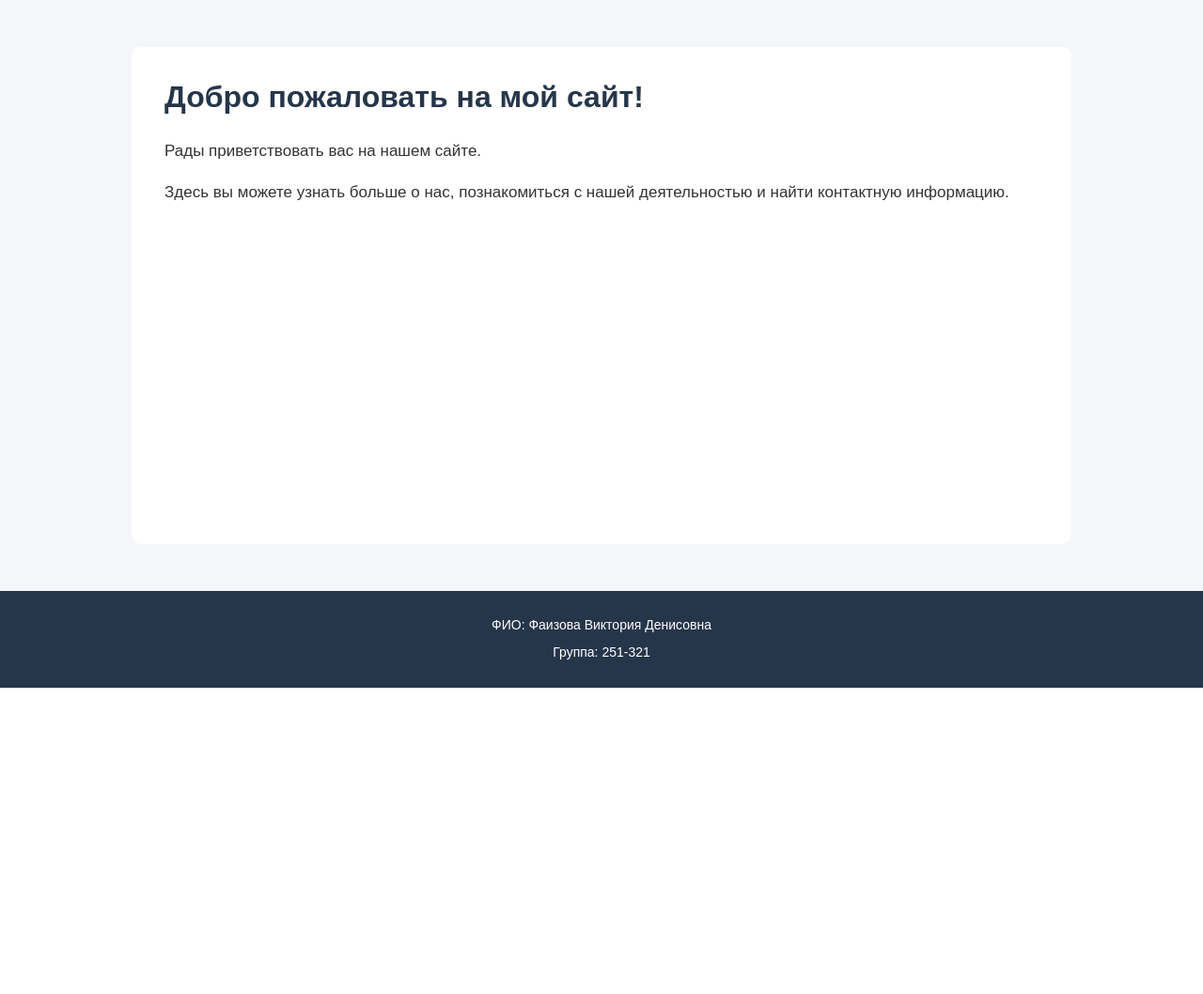
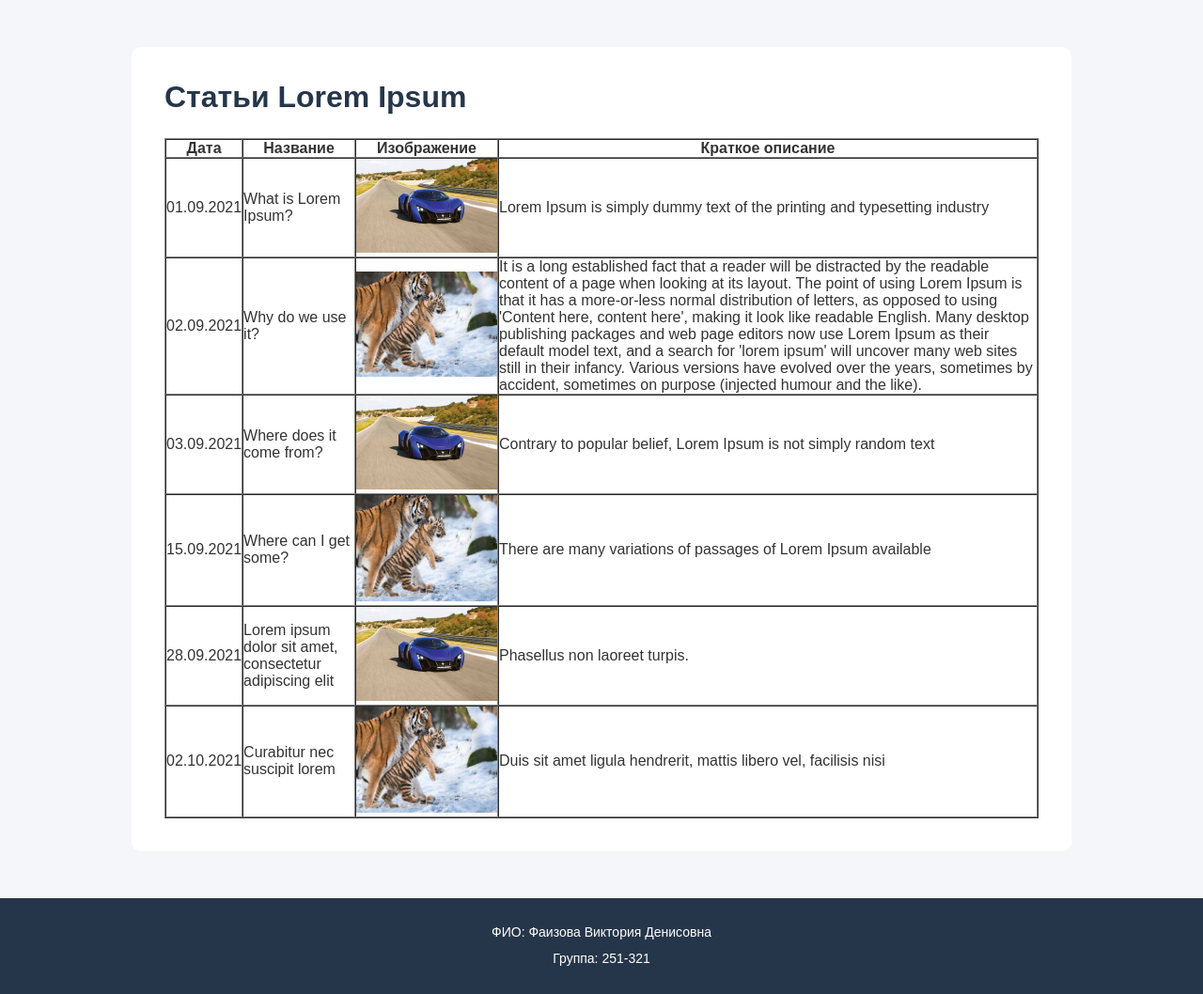
Before and after one commit to vvfv1/Laravel-labs, a Laravel app: page / in a window 1280 px wide. Shown: the part 68-1126 px from the top of the page at 94% size. Before the commit the page ends 800 px from the top, so only its background shows below. Run offline with Laravel 10, Linux system fonts and the light colour scheme.

Commit message:
Lab 2: Controller and Blade

```diff
--- /dev/null
+++ b/app/Http/Controllers/MainController.php
@@ -0,0 +1,27 @@
+<?php
+namespace App\Http\Controllers;
+
+class MainController extends Controller
+{
+    public function index()
+    {
+        $json = file_get_contents(public_path('articles.json'));
+        $articles = json_decode($json, true);
+
+        return view('welcome', compact('articles'));
+    }
+
+    public function galery($id)
+    {
+        $json = file_get_contents(public_path('articles.json'));
+        $articles = json_decode($json, true);
+
+        if (!isset($articles[$id])) {
+            abort(404);
+        }
+
+        $article = $articles[$id];
+
+        return view('galery', compact('article'));
+    }
+}
--- /dev/null
+++ b/public/articles.json
@@ -0,0 +1,49 @@
+[
+  {
+    "date": "01.09.2021",
+    "name": "What is Lorem Ipsum?",
+    "preview_image": "preview_2.jpg",
+    "full_image": "full_2.jpeg",
+    "shortDesc": "Lorem Ipsum is simply dummy text of the printing and typesetting industry",
+    "desc": "Lorem Ipsum is simply dummy text of the printing and typesetting industry. Lorem Ipsum has been the industry's standard dummy text ever since the 1500s, when an unknown printer took a galley of type and scrambled it to make a type specimen book. It has survived not only five centuries, but also the leap into electronic typesetting, remaining essentially unchanged. It was popularised in the 1960s with the release of Letraset sheets containing Lorem Ipsum passages, and more recently with desktop publishing software like Aldus PageMaker including versions of Lorem Ipsum."
+  },
+  {
+    "date": "02.09.2021",
+    "name": "Why do we use it?",
+    "preview_image": "preview.jpg",
+    "full_image": "full.jpeg",
+    "desc": "It is a long established fact that a reader will be distracted by the readable content of a page when looking at its layout. The point of using Lorem Ipsum is that it has a more-or-less normal distribution of letters, as opposed to using 'Content here, content here', making it look like readable English. Many desktop publishing packages and web page editors now use Lorem Ipsum as their default model text, and a search for 'lorem ipsum' will uncover many web sites still in their infancy. Various versions have evolved over the years, sometimes by accident, sometimes on purpose (injected humour and the like)."
+  },
+  {
+    "date": "03.09.2021",
+    "name": "Where does it come from?",
+    "preview_image": "preview_2.jpg",
+    "full_image": "full_2.jpeg",
+    "shortDesc": "Contrary to popular belief, Lorem Ipsum is not simply random text",
+    "desc": "Contrary to popular belief, Lorem Ipsum is not simply random text. It has roots in a piece of classical Latin literature from 45 BC, making it over 2000 years old. Richard McClintock, a Latin professor at Hampden-Sydney College in Virginia, looked up one of the more obscure Latin words, consectetur, from a Lorem Ipsum passage, and going through the cites of the word in classical literature, discovered the undoubtable source. Lorem Ipsum comes from sections 1.10.32 and 1.10.33 of \"de Finibus Bonorum et Malorum\" (The Extremes of Good and Evil) by Cicero, written in 45 BC. This book is a treatise on the theory of ethics, very popular during the Renaissance. The first line of Lorem Ipsum, \"Lorem ipsum dolor sit amet..\", comes from a line in section 1.10.32."
+  },
+  {
+    "date": "15.09.2021",
+    "name": "Where can I get some?",
+    "preview_image": "preview.jpg",
+    "full_image": "full.jpeg",
+    "shortDesc": "There are many variations of passages of Lorem Ipsum available",
+    "desc": "There are many variations of passages of Lorem Ipsum available, but the majority have suffered alteration in some form, by injected humour, or randomised words which don't look even slightly believable. If you are going to use a passage of Lorem Ipsum, you need to be sure there isn't anything embarrassing hidden in the middle of text. All the Lorem Ipsum generators on the Internet tend to repeat predefined chunks as necessary, making this the first true generator on the Internet. It uses a dictionary of over 200 Latin words, combined with a handful of model sentence structures, to generate Lorem Ipsum which looks reasonable. The generated Lorem Ipsum is therefore always free from repetition, injected humour, or non-characteristic words etc."
+  },
+  {
+    "date": "28.09.2021",
+    "name": "Lorem ipsum dolor sit amet, consectetur adipiscing elit",
+    "preview_image": "preview_2.jpg",
+    "full_image": "full_2.jpeg",
+    "shortDesc": "Phasellus non laoreet turpis.",
+    "desc": "Lorem ipsum dolor sit amet, consectetur adipiscing elit. Phasellus non laoreet turpis. Donec vitae ex vitae lectus euismod sollicitudin. Ut varius vestibulum tortor quis tincidunt. Nullam laoreet, diam a tempus sagittis, neque sem dictum urna, sed congue lacus massa in massa. Curabitur hendrerit venenatis diam, et pretium purus sodales at. Vestibulum laoreet ut tellus ac faucibus. Fusce dictum lobortis lacus, ac bibendum lorem sagittis nec. Praesent vel posuere mi, a ultrices nisi. Morbi egestas quis mauris id viverra. Ut lacus enim, vulputate vitae consectetur faucibus, sollicitudin eu nisl. Proin mollis tincidunt pulvinar. Pellentesque diam elit, finibus id risus in, aliquet accumsan tellus."
+  },
+  {
+    "date": "02.10.2021",
+    "name": "Curabitur nec suscipit lorem",
+    "preview_image": "preview.jpg",
+    "full_image": "full.jpeg",
+    "shortDesc": "Duis sit amet ligula hendrerit, mattis libero vel, facilisis nisi",
+    "desc": "Curabitur nec suscipit lorem. Duis sit amet ligula hendrerit, mattis libero vel, facilisis nisi. Maecenas et urna fermentum, hendrerit quam sed, malesuada velit. Fusce ut nisi varius, sodales tortor in, viverra tellus. Quisque faucibus consectetur volutpat. Donec tincidunt massa justo, vel euismod orci dignissim nec. Sed quis aliquet leo. Duis efficitur eu neque eget congue. Aliquam vehicula interdum ante non sollicitudin. Nam efficitur, nulla vel blandit vehicula, augue justo convallis dui, et bibendum purus dui ac odio. Duis scelerisque elementum felis, sit amet condimentum nibh pellentesque vitae. Mauris sollicitudin vitae mi a sagittis. Proin ac interdum enim."
+  }
+]
--- a/resources/views/welcome.blade.php
+++ b/resources/views/welcome.blade.php
@@ -1,20 +1,43 @@
 
 @extends('layouts.app')
 
-@section('title', 'Главная страница')
+@section('title', 'Главная')
 
 @section('content')
 
-    <h1>Добро пожаловать на мой сайт!</h1>
+    <h1>Статьи Lorem Ipsum</h1>
 
-    <p>
-        Рады приветствовать вас на нашем сайте.
-    </p>
+    <table border="1" cellpadding="10" cellspacing="0" width="100%">
+        <thead>
+            <tr>
+                <th>Дата</th>
+                <th>Название</th>
+                <th>Изображение</th>
+                <th>Краткое описание</th>
+            </tr>
+        </thead>
 
-    <p>
-        Здесь вы можете узнать больше о нас,
-        познакомиться с нашей деятельностью
-        и найти контактную информацию.
-    </p>
+        <tbody>
+            @foreach ($articles as $id => $article)
+                <tr>
+                    <td>{{ $article['date'] }}</td>
+
+                    <td>{{ $article['name'] }}</td>
+
+                    <td>
+                        <a href="{{ url('/galery/' . $id) }}">
+                            <img
+                                src="{{ asset($article['preview_image']) }}"
+                                alt="{{ $article['name'] }}"
+                                width="150"
+                            >
+                        </a>
+                    </td>
+
+                    <td>{{ $article['shortDesc'] ?? $article['desc'] }}</td>
+                </tr>
+            @endforeach
+        </tbody>
+    </table>
 
 @endsection
--- a/routes/web.php
+++ b/routes/web.php
@@ -1,12 +1,13 @@
 
 <?php
 
+use App\Http\Controllers\MainController;
 use Illuminate\Support\Facades\Route;
 
 // Главная страница
-Route::get('/', function () {
-    return view('welcome');
-})->name('home');
+Route::get('/', [MainController::class, 'index'])->name('home');
+
+Route::get('/galery/{id}', [MainController::class, 'galery']);
 
 // Страница "О нас"
 Route::get('/about', function () {
```
Also changed, not shown: resources/views/galery.blade.php (added, +22 -0 lines), public/full.jpeg (added), public/full_2.jpeg (added), public/preview.jpg (added), public/preview_2.jpg (added).
